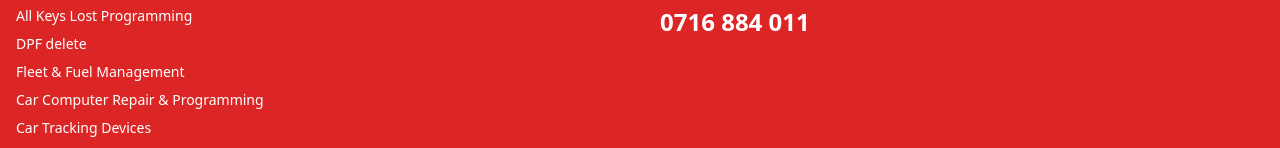
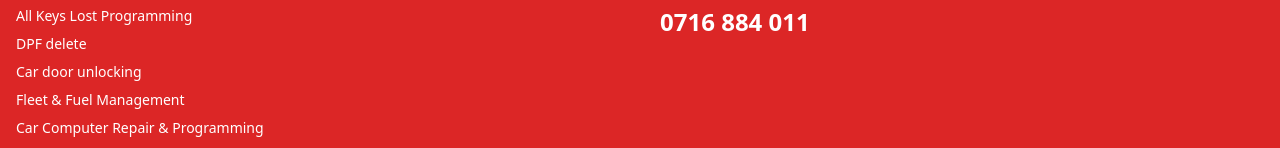
Before and after one commit to Avelimanuel/carkey-front-end-only-onNetlify, a React (Vite) app: page /workgallery in a window 1280 px wide. Shown: the part 3150-3298 px from the top of the page. Built offline with nearby package versions, Linux system fonts and the light colour scheme.

Commit message:
footer edit

```diff
--- a/src/sections/Footer.jsx
+++ b/src/sections/Footer.jsx
@@ -23,6 +23,7 @@ const Footer = () => {
               <li>Spare Key Programming</li>
               <li>All Keys Lost Programming</li>
               <li>DPF delete</li>
+              <li>Car door unlocking</li>
               <li>Fleet & Fuel Management</li>
               <li>Car Computer Repair & Programming</li>
               <li>Car Tracking Devices</li>
```
